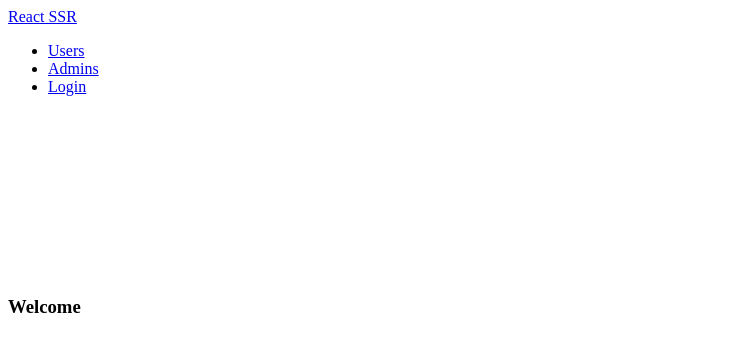
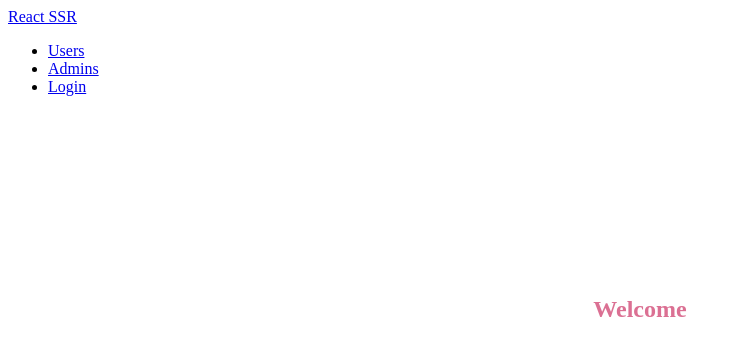
Before and after one commit to ywwwtseng/react-ssr, a React app: page / in a window 1280 px wide. Shown: the top 356 px of the page, without its empty margins (0-741 px from the left). Built offline with nearby package versions, Linux system fonts and the light colour scheme; the HTML template or start-up script is replaced by a standard one.

Commit message:
fix not found bundle.js, add styled-components.

```diff
--- a/package.json
+++ b/package.json
@@ -35,6 +35,7 @@
     "redux": "3.7.2",
     "redux-thunk": "2.2.0",
     "serialize-javascript": "1.4.0",
+    "styled-components": "^2.2.3",
     "webpack": "3.5.6",
     "webpack-dev-server": "2.8.2",
     "webpack-merge": "4.1.0",
--- a/src/client/routes/Home.js
+++ b/src/client/routes/Home.js
@@ -1,8 +1,15 @@
 import React from 'react';
+import styled from 'styled-components';
+
+const Title = styled.h1`
+	font-size: 1.5em;
+	text-align: center;
+	color: palevioletred;
+`;
 
 const Home = () => (
   <div className="center-align" style={{ marginTop: '200px' }}>
-    <h3>Welcome</h3>
+    <Title className="test">Welcome</Title>
   </div>
 );
 
--- a/src/index.js
+++ b/src/index.js
@@ -19,7 +19,7 @@ app.use(
     }
   )
 );
-app.use(express.static('public'));
+app.use(express.static('client'));
 app.get('*', (req, res) => {
   const axiosInstance = axios.create({
     baseURL: 'http://react-ssr-api.herokuapp.com',
--- a/src/renderer.js
+++ b/src/renderer.js
@@ -6,10 +6,13 @@ import { renderRoutes } from 'react-router-config';
 import serialize from 'serialize-javascript';
 import { Helmet } from 'react-helmet';
 import routes from './client/routes';
+import { ServerStyleSheet, StyleSheetManager } from 'styled-components';
 
+const sheet = new ServerStyleSheet();
 
 export default (req, store, context) => {
   const content = renderToString(
+    <StyleSheetManager sheet={sheet.instance}>
       <Provider store={store}>
         <StaticRouter location={req.path} context={context}>
           <Switch>
@@ -17,9 +20,11 @@ export default (req, store, context) => {
           </Switch>
         </StaticRouter>
       </Provider>
+    </StyleSheetManager>
   );
 
   const helmet = Helmet.renderStatic();
+  const styleTags = sheet.getStyleTags();
 
   return `
     <html>
@@ -27,6 +32,7 @@ export default (req, store, context) => {
         ${helmet.title.toString()}
         ${helmet.meta.toString()}
         <link rel="stylesheet" href="https://cdnjs.cloudflare.com/ajax/libs/materialize/0.100.2/css/materialize.min.css">
+        ${styleTags}
       </head>
       <body>
         <div id="root">${content}</div>
```
Lines whose indentation alone changed are shown as unchanged.
